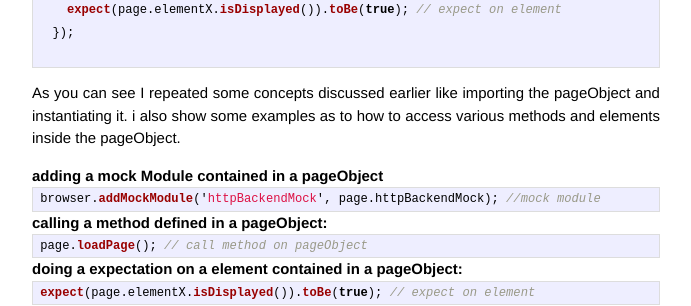
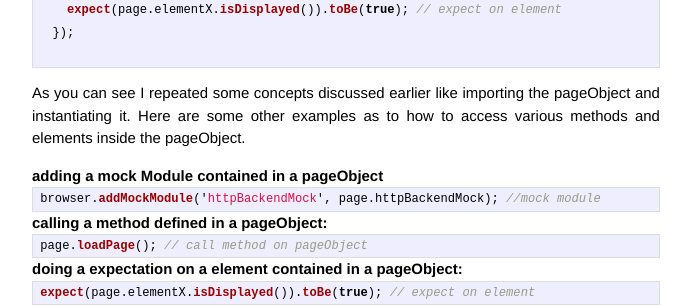
Before and after one commit to DefactoSoftware/devblog, a Jekyll site: the page built from _posts/2014-03-05-how-to-make-your-e2e-tests-more-dry-and-modular-with-page-objects.markdown, in a window 1280 px wide and 900 px high, scrolled down 2296 px. Shown: the part 176-482 px from the top of the window, without its empty margins (294-985 px from the left). Built offline with Jekyll 4.4.1, drawn with Linux system fonts in a browser that asks for light colours; Markdown is read by kramdown in place of the engine named in the settings; comment, search, counter and statistics services are not loaded; some of the changed text lies outside the part shown.

Commit message:
Fix typo's and remove old vimrc (no idea how it got here..)

````diff
--- a/_posts/2014-03-05-how-to-make-your-e2e-tests-more-dry-and-modular-with-page-objects.markdown
+++ b/_posts/2014-03-05-how-to-make-your-e2e-tests-more-dry-and-modular-with-page-objects.markdown
@@ -64,7 +64,7 @@ module.exports = pageObjectName;
 ## How to add a pageObject to your integration test.
 Adding a pageObject to your integration test is done in two steps.
 
-1. importing the pageObject.
+1. Importing the pageObject.
 2. Creating a new instance of the pageObject (necessary because its a JavaScript
 class)
 
@@ -131,8 +131,8 @@ describe('E2E: awesome integration test', function () {
 
 ```
 As you can see I repeated some concepts discussed earlier like importing the
-pageObject and instantiating it. i also show some examples as to how to access
-various methods and elements inside the pageObject.
+pageObject and instantiating it. Here are some other examples as to how to
+access various methods and elements inside the pageObject.
 
 #### adding a mock Module contained in a pageObject
 ```javascript
````
Also changed, not shown: 1 other file.
